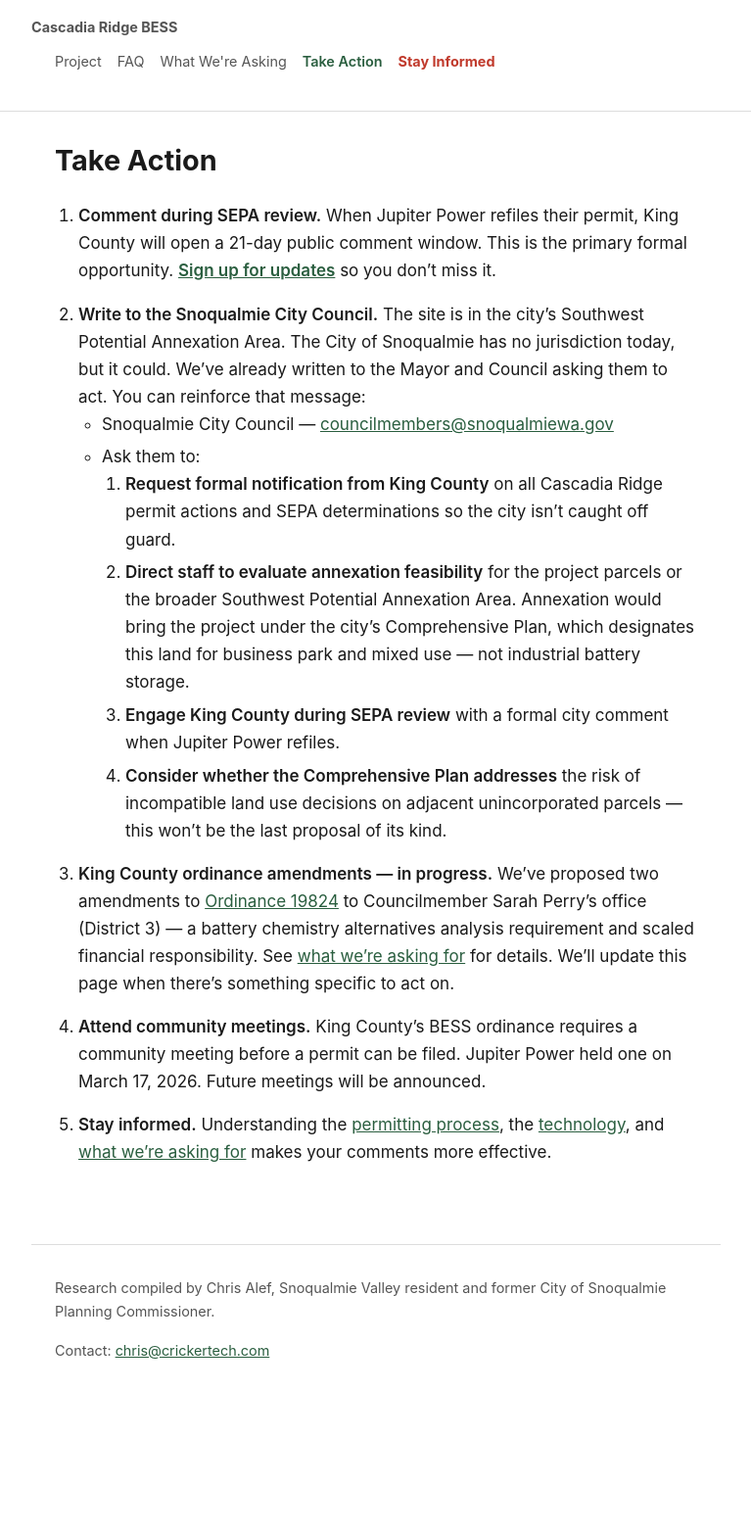
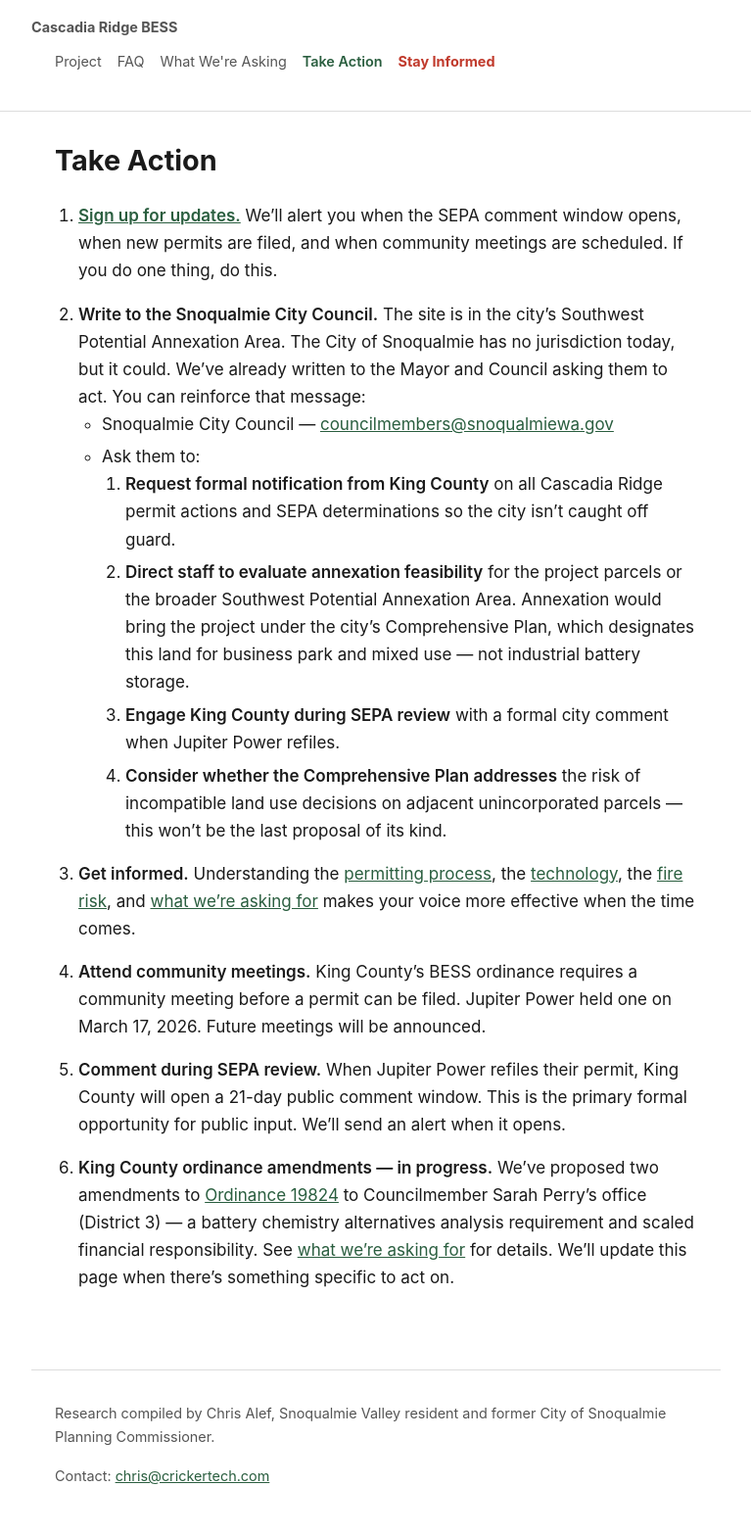
Before and after one commit to calef/cascadia-ridge-bess, a Jekyll site: the page built from _pages/take-action.md, in a window 1280 px wide. Shown: the whole page at 98% size, without its empty margins (256-1023 px from the left). Built offline with Jekyll 4.4.1, drawn with Linux system fonts in a browser that asks for light colours; before the commit the page ends 1439 px from its top, so only the background shows below that.

Commit message:
Deploy site 2026-03-17-151102

```diff
--- a/_pages/take-action.md
+++ b/_pages/take-action.md
@@ -2,7 +2,7 @@
 title: "Take Action"
 ---
 
-1. **Comment during SEPA review.** When Jupiter Power refiles their permit, King County will open a 21-day public comment window. This is the primary formal opportunity. [**Sign up for updates**](/subscribe) so you don't miss it.
+1. **[Sign up for updates.](/subscribe)** We'll alert you when the SEPA comment window opens, when new permits are filed, and when community meetings are scheduled. If you do one thing, do this.
 
 2. **Write to the Snoqualmie City Council.** The site is in the city's Southwest Potential Annexation Area. The City of Snoqualmie has no jurisdiction today, but it could. We've already written to the Mayor and Council asking them to act. You can reinforce that message:
    - Snoqualmie City Council — [councilmembers@snoqualmiewa.gov](mailto:councilmembers@snoqualmiewa.gov)
@@ -12,8 +12,10 @@ title: "Take Action"
      3. **Engage King County during SEPA review** with a formal city comment when Jupiter Power refiles.
      4. **Consider whether the Comprehensive Plan addresses** the risk of incompatible land use decisions on adjacent unincorporated parcels — this won't be the last proposal of its kind.
 
-3. **King County ordinance amendments — in progress.** We've proposed two amendments to [Ordinance 19824](https://mkcclegisearch.kingcounty.gov/LegislationDetail.aspx?ID=6294909&GUID=CA2000B8-B2F9-4F69-9055-0C2D381EAF9F) to Councilmember Sarah Perry's office (District 3) — a battery chemistry alternatives analysis requirement and scaled financial responsibility. See [what we're asking for](/what-we-are-asking) for details. We'll update this page when there's something specific to act on.
+3. **Get informed.** Understanding the [permitting process](/permitting), the [technology](/battery-technology), the [fire risk](/fire-risk), and [what we're asking for](/what-we-are-asking) makes your voice more effective when the time comes.
 
 4. **Attend community meetings.** King County's BESS ordinance requires a community meeting before a permit can be filed. Jupiter Power held one on March 17, 2026. Future meetings will be announced.
 
-5. **Stay informed.** Understanding the [permitting process](/permitting), the [technology](/battery-technology), and [what we're asking for](/what-we-are-asking) makes your comments more effective.
+5. **Comment during SEPA review.** When Jupiter Power refiles their permit, King County will open a 21-day public comment window. This is the primary formal opportunity for public input. We'll send an alert when it opens.
+
+6. **King County ordinance amendments — in progress.** We've proposed two amendments to [Ordinance 19824](https://mkcclegisearch.kingcounty.gov/LegislationDetail.aspx?ID=6294909&GUID=CA2000B8-B2F9-4F69-9055-0C2D381EAF9F) to Councilmember Sarah Perry's office (District 3) — a battery chemistry alternatives analysis requirement and scaled financial responsibility. See [what we're asking for](/what-we-are-asking) for details. We'll update this page when there's something specific to act on.
```
